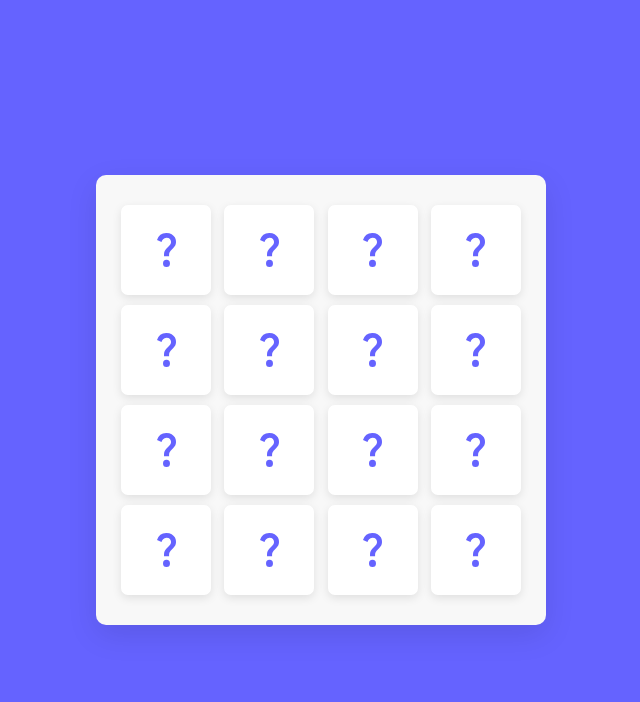
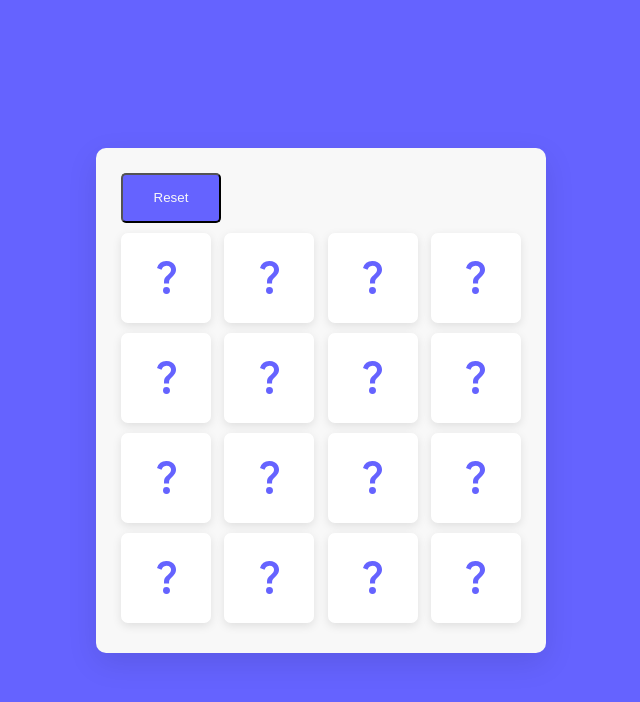
Before and after one commit to goretti16kate/memory_card_game, a plain HTML site: page index.html in a window 1280 px wide. Shown: the whole page, without its empty margins (319-959 px from the left). Drawn offline with Linux system fonts and the light colour scheme.

Commit message:
reset button

```diff
--- a/index.html
+++ b/index.html
@@ -10,6 +10,7 @@
 </head>
 <body>
     <div class="game-board">
+        <button class="btn" onclick="window.location.reload(true)">Reset</button>
         <ul class="cards">
             <li class="card">
                 <div class="view front-view">
```
